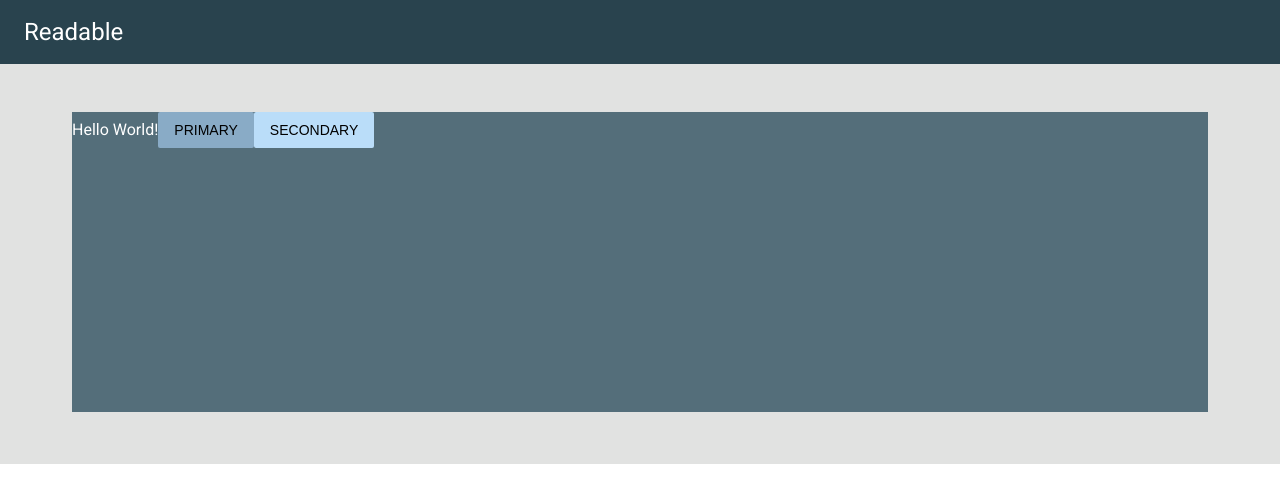
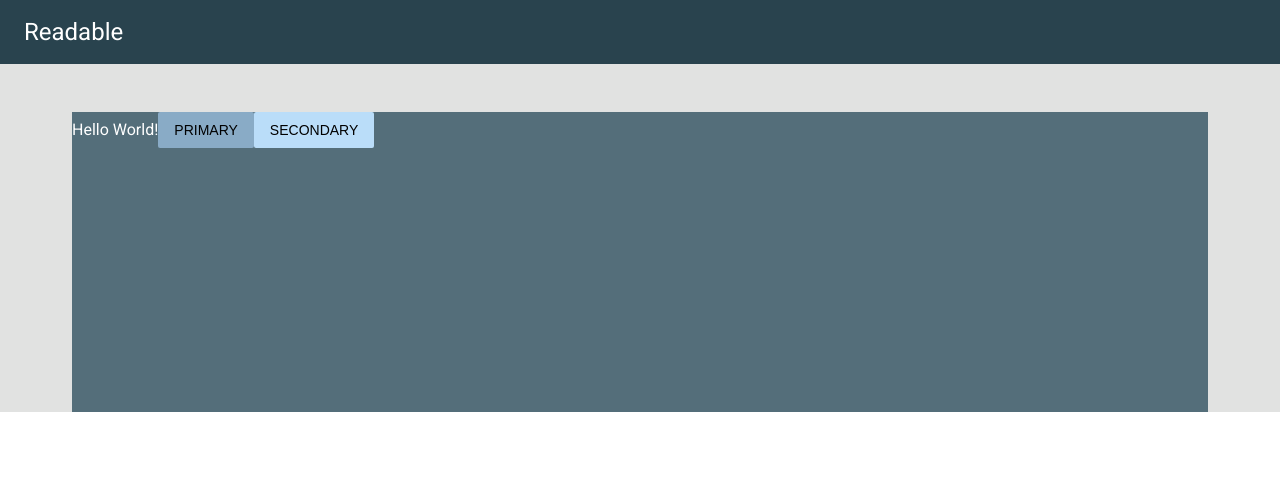
Before and after one commit to edhzsz/reactnd-readable, a React (Create React App) app in the folder frontend/: page / in a window 1280 px wide. Shown: the top 502 px of the page. Built offline with nearby package versions, Linux system fonts and the light colour scheme.

Commit message:
code: Set height to 100%

```diff
--- a/frontend/src/App.css
+++ b/frontend/src/App.css
@@ -8,13 +8,13 @@
 /* Layout */
 .main {
   padding-top: 64px;
-  min-height: 400px;
+  height: 100%;
 }
 
 .content {
   margin: 48px 72px;
   background-color: #546e7a;
-  min-height: 300px;
+  height: 300px;
 }
 
 /* Navigation Bar */
--- a/frontend/src/index.css
+++ b/frontend/src/index.css
@@ -1,5 +1,6 @@
 body {
   margin: 0;
   padding: 0;
+  height: 100%;
   font-family: 'Roboto', sans-serif;
 }
```
